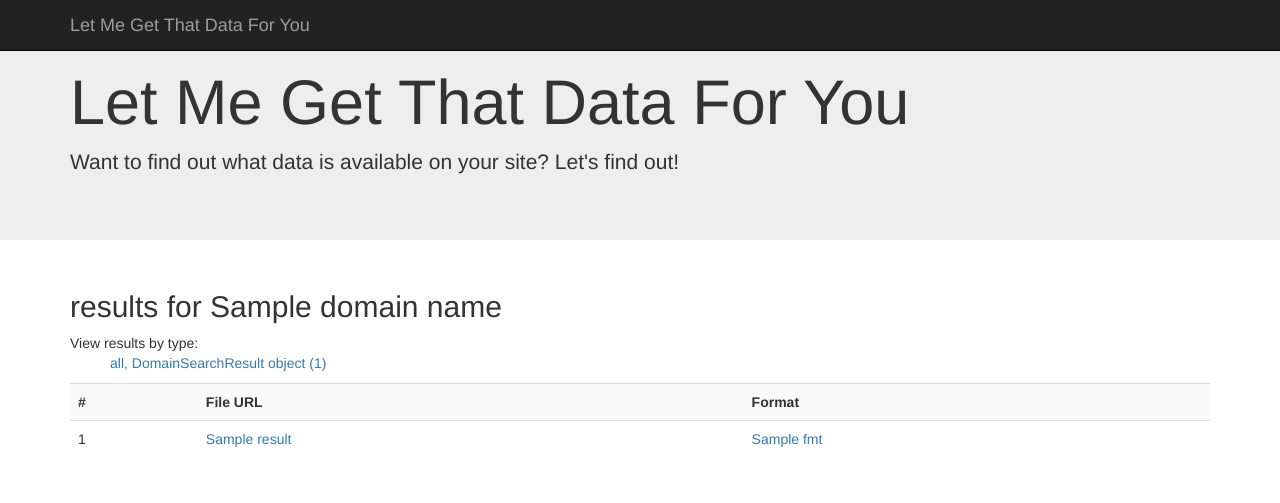
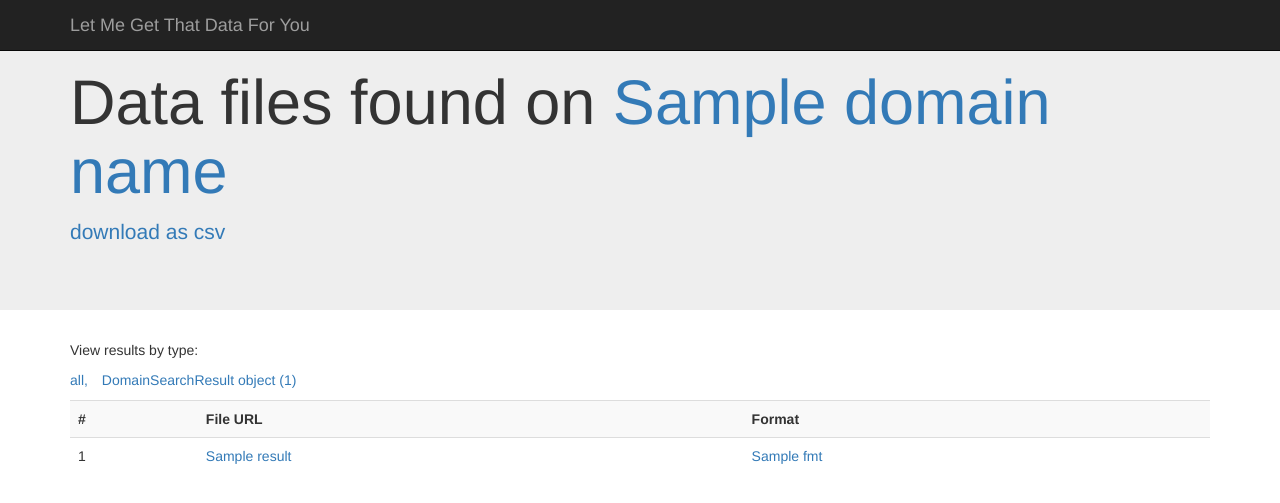
Before and after one commit to opendata/lmgtdfy, a Django app: template lmgtfy/templates/result.html in a window 1280 px wide. Shown: the top 503 px of the page. Run offline with Django 3.2, Linux system fonts and the light colour scheme; tables that the repository leaves empty hold one stand-in row (values such as "Sample post"); the template is opened without the code that fills it: values that come from a table or form of the project are taken from there, most other values are stand-ins (such as "Sample title", 1, 10 or a date in 2020); some libraries are stand-ins or nearby versions.

Commit message:
Update results template with download link and rearrange header.

```diff
--- a/lmgtfy/templates/result.html
+++ b/lmgtfy/templates/result.html
@@ -4,8 +4,10 @@
 {% block content %}
 <div class="jumbotron">
     <div class="container">
-        <h1>Let Me Get That Data For You</h1>
-        <p class="">Want to find out what data is available on your site?  Let's find out!</p>
+        <h1>Data files found on <a href="http://{{ domain_name }}" target="_blank">{{ domain_name }}</a></h1>
+        {% if object_list %}
+            <p><a href="{% url 'domain_result_download' domain_name %}">download as csv</a></small>
+        {% endif %}
     </div>
 </div>
 
@@ -15,14 +17,14 @@
             <div class="alert {{ message.tags }}" role="alert">{{ message }}</div>
         {% endfor %}
     {% endif %}
-    <h2>results for {{ domain_name }}</h2>
-    View results by type:<ul id="filetypes">
-      <li><a href="{% url 'domain_result' domain_name %}">all,</a></li>
-      <!-- this list should be generated from the types in the table -->
+    <p>View results by type:
+    <ul class="list-inline">
+        <li><a href="{% url 'domain_result' domain_name %}">all,</a></li>
     {% for fmt in file_formats %}
         <li><a href="{% url 'domain_result_fmt' domain_name fmt %}">{{ fmt }}</a></li>
     {% endfor %}
     </ul>
+    </p>
     <table class="table table-striped">
         <tbody>
         <tr>
```
